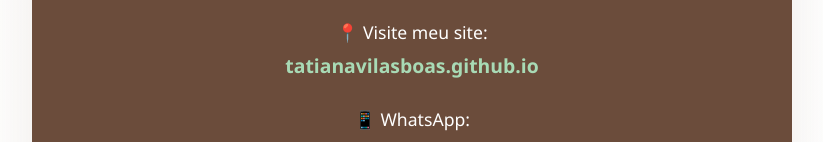
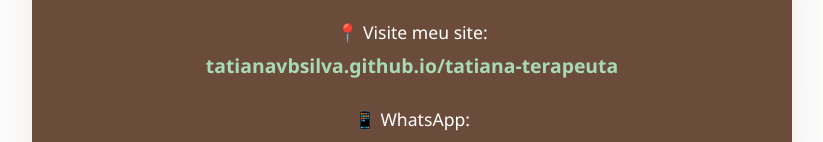
Before and after one commit to TatianaVBSilva/tatiana-terapeuta, a plain HTML site: page ebook-presente.html in a window 1280 px wide. Shown: the part 4993-5135 px from the top of the page, without its empty margins (228-1051 px from the left). Drawn offline with Linux system fonts and the light colour scheme.

```diff
--- a/ebook-presente.html
+++ b/ebook-presente.html
@@ -413,8 +413,8 @@
                 Psicoterapeuta Multisensorial</p>
 
                 <p>📍 Visite meu site:<br>
-                <a href="https://tatianavilasboas.github.io" class="website-link" target="_blank">
-                    tatianavilasboas.github.io
+                <a href="https://tatianavbsilva.github.io/tatiana-terapeuta/" class="website-link" target="_blank">
+                    tatianavbsilva.github.io/tatiana-terapeuta
                 </a></p>
 
                 <p>📱 WhatsApp:<br>
```
